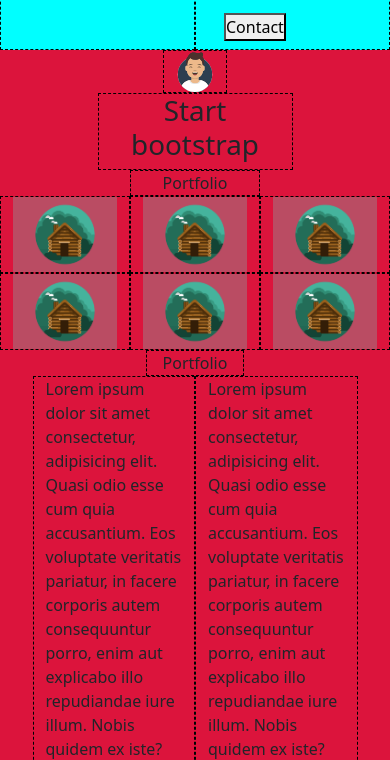
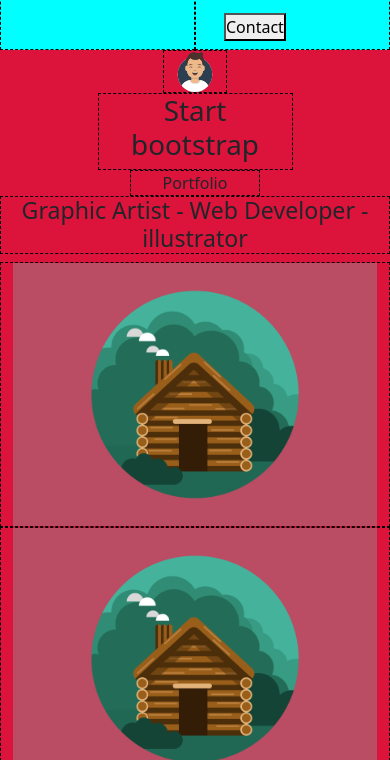
Before and after one commit to Andreapiani95/html-css-bootstrap-freelancer, a plain HTML site: page index.html in a window 390 px wide. Shown: the part 84-844 px from the top of the page. Drawn offline with nearby package versions, Linux system fonts and the light colour scheme.

Commit message:
Aggiunte classi Media Query

```diff
--- a/index.html
+++ b/index.html
@@ -57,14 +57,15 @@
                 <div class="col-4">
                     Portfolio
                 </div>
+                <h3>Graphic Artist - Web Developer - illustrator</h3>
             </div>
-            <div class="row  text-center">
-                <div class="col-4"><img class="img-fluid" src="img/cabin.png" alt=""></div>
-                <div class="col-4"><img class="img-fluid" src="img/cabin.png" alt=""></div>
-                <div class="col-4"><img class="img-fluid" src="img/cabin.png" alt=""></div>
-                <div class="col-4"><img class="img-fluid" src="img/cabin.png" alt=""></div>
-                <div class="col-4"><img class="img-fluid" src="img/cabin.png" alt=""></div>
-                <div class="col-4"><img class="img-fluid" src="img/cabin.png" alt=""></div>
+            <div class="row text-center">
+                <div class="col-xs-12 col-md-6 col-xl-4"><img class="img-fluid" src="img/cabin.png" alt=""></div>
+                <div class="col-xs-12 col-md-6 col-xl-4"><img class="img-fluid" src="img/cabin.png" alt=""></div>
+                <div class="col-xs-12 col-md-6 col-xl-4"><img class="img-fluid" src="img/cabin.png" alt=""></div>
+                <div class="col-xs-12 col-md-6 col-xl-4"><img class="img-fluid" src="img/cabin.png" alt=""></div>
+                <div class="col-xs-12 col-md-6 col-xl-4"><img class="img-fluid" src="img/cabin.png" alt=""></div>
+                <div class="col-xs-12 col-md-6 col-xl-4"><img class="img-fluid" src="img/cabin.png" alt=""></div>
 
             </div>
             <div class="row justify-content-center  text-center">
@@ -73,7 +74,7 @@
                 </div>
             </div>
             <div class="row justify-content-center">
-                <div class="col-5">
+                <div class="col-xs-12 col-md-6">
                     <p>
                         Lorem ipsum dolor sit amet consectetur, adipisicing elit. Quasi odio esse cum quia accusantium.
                         Eos voluptate veritatis pariatur, in facere corporis autem consequuntur porro, enim aut
@@ -81,7 +82,7 @@
                         deserunt?
                     </p>
                 </div>
-                <div class="col-5">
+                <div class="col-xs-12 col-md-5">
                     <p>
                         Lorem ipsum dolor sit amet consectetur, adipisicing elit. Quasi odio esse cum quia accusantium.
                         Eos voluptate veritatis pariatur, in facere corporis autem consequuntur porro, enim aut
@@ -118,13 +119,13 @@
     <footer>
         <div class="container text-center">
             <div class="row justify-content-between">
-                <div class="col-3">
+                <div class="col-xs-12 col-md-3">
                     a
                 </div>
-                <div class="col-3">
+                <div class="col-xs-12 col-md-3">
                     a
                 </div>
-                <div class="col-3">
+                <div class="col-xs-12 col-md-3">
                     a
                 </div>
             </div>
```
